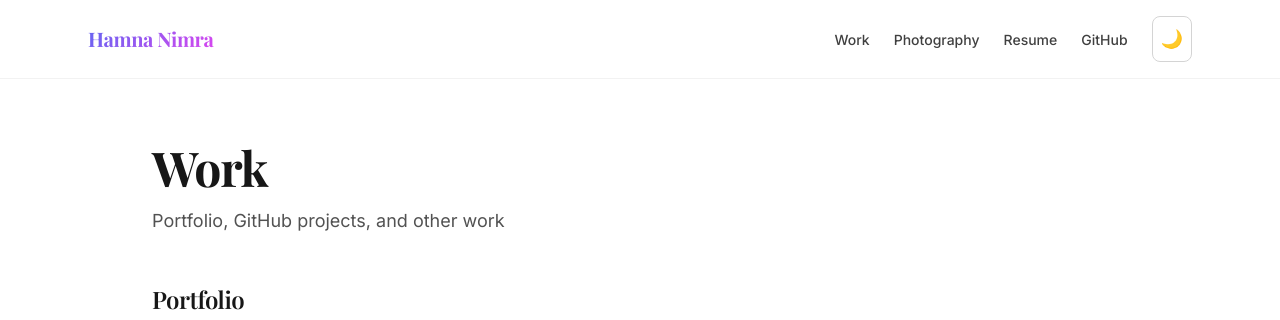
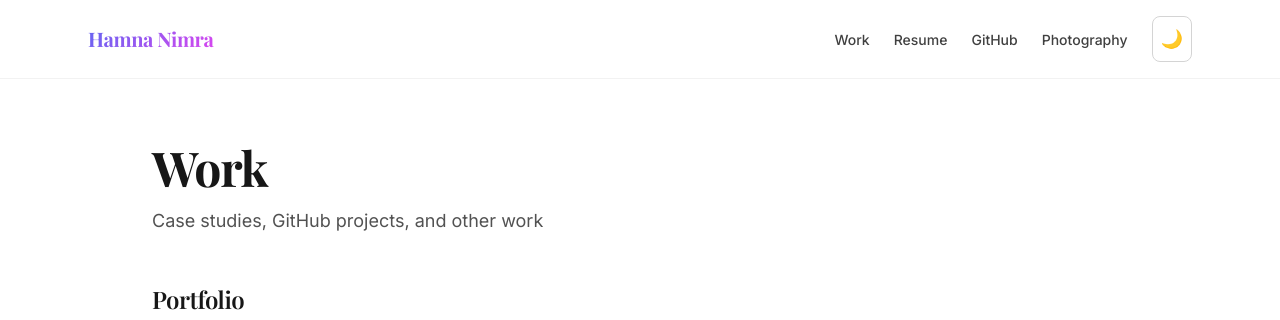
Before and after one commit to HamnaNimra/hamnanimra.github.io, a Jekyll site: the page built from work/index.html, in a window 1280 px wide and 1164 px high. Shown: the top 320 px of the window. Built offline with Jekyll 4.4.1, drawn with Linux system fonts in a browser that asks for light colours; nearby versions of some CDN libraries.

```diff
--- a/_layouts/base.html
+++ b/_layouts/base.html
@@ -158,16 +158,16 @@
           Work
           <span class="absolute bottom-0 left-0 w-0 h-0.5 bg-primary-500 group-hover:w-full transition-all duration-300"></span>
         </a></li>
-        <li><a href="{{ '/photography/' | relative_url }}" class="text-sm font-medium text-neutral-700 dark:text-neutral-300 hover:text-primary-600 dark:hover:text-primary-400 transition-colors relative group">
-          Photography
-          <span class="absolute bottom-0 left-0 w-0 h-0.5 bg-primary-500 group-hover:w-full transition-all duration-300"></span>
-        </a></li>
         <li><a href="{{ '/resume/' | relative_url }}" class="text-sm font-medium text-neutral-700 dark:text-neutral-300 hover:text-primary-600 dark:hover:text-primary-400 transition-colors relative group">
           Resume
           <span class="absolute bottom-0 left-0 w-0 h-0.5 bg-primary-500 group-hover:w-full transition-all duration-300"></span>
         </a></li>
         <li><a href="https://github.com/HamnaNImra" target="_blank" rel="noopener noreferrer" class="text-sm font-medium text-neutral-700 dark:text-neutral-300 hover:text-primary-600 dark:hover:text-primary-400 transition-colors relative group">
           GitHub
+          <span class="absolute bottom-0 left-0 w-0 h-0.5 bg-primary-500 group-hover:w-full transition-all duration-300"></span>
+        </a></li>
+        <li><a href="{{ '/photography/' | relative_url }}" class="text-sm font-medium text-neutral-700 dark:text-neutral-300 hover:text-primary-600 dark:hover:text-primary-400 transition-colors relative group">
+          Photography
           <span class="absolute bottom-0 left-0 w-0 h-0.5 bg-primary-500 group-hover:w-full transition-all duration-300"></span>
         </a></li>
         <li>
--- a/index.html
+++ b/index.html
@@ -27,7 +27,7 @@ description: Portfolio — Software Engineer & Product Thinking
       </p>
       <div class="flex flex-wrap gap-4 justify-center animate-slide-up" style="animation-delay: 0.2s">
         <a href="/work/" class="px-8 py-4 bg-gradient-to-r from-primary-600 to-accent-600 text-white rounded-lg font-semibold hover:from-primary-700 hover:to-accent-700 transition-all duration-300 shadow-lg hover:shadow-xl transform hover:scale-105 card-hover">
-          View Work →
+          View Portfolio →
         </a>
         <a href="/resume/" class="px-8 py-4 bg-white dark:bg-neutral-800 border-2 border-primary-300 dark:border-primary-700 text-primary-700 dark:text-primary-300 rounded-lg font-semibold hover:bg-primary-50 dark:hover:bg-primary-900/20 transition-all duration-300 shadow-md hover:shadow-lg transform hover:scale-105 card-hover">
           Resume
--- a/work/index.html
+++ b/work/index.html
@@ -1,19 +1,19 @@
 ---
 layout: base
-title: Work
-description: Portfolio, GitHub projects, and other work
+title: Portfolio
+description: Case studies, GitHub projects, and other work
 ---
 
 <div class="max-w-5xl mx-auto px-4 sm:px-6 py-16">
   <h1 class="font-display text-4xl sm:text-5xl font-bold mb-4 text-neutral-900 dark:text-white">Work</h1>
-  <p class="text-lg text-neutral-600 dark:text-neutral-400 mb-12">Portfolio, GitHub projects, and other work</p>
+  <p class="text-lg text-neutral-600 dark:text-neutral-400 mb-12">Case studies, GitHub projects, and other work</p>
 
   <!-- Portfolio Section -->
   <section class="mb-16">
     <h2 class="font-display text-2xl font-semibold mb-6 text-neutral-900 dark:text-white">Portfolio</h2>
     <p class="text-sm text-neutral-600 dark:text-neutral-400 mb-6">Product case studies demonstrating product thinking through implementation</p>
     <div class="grid md:grid-cols-2 lg:grid-cols-3 gap-6">
-      <a href="/work/case-studies/pit-strategy-case-study.html" class="group block bg-white dark:bg-neutral-800 rounded-xl border border-neutral-200 dark:border-neutral-700 p-6 card-hover relative overflow-hidden">
+      <a href="/case-studies/pit-strategy-case-study.html" class="group block bg-white dark:bg-neutral-800 rounded-xl border border-neutral-200 dark:border-neutral-700 p-6 card-hover relative overflow-hidden">
         <div class="absolute top-0 right-0 w-32 h-32 bg-gradient-to-br from-primary-100 to-accent-100 dark:from-primary-900/20 dark:to-accent-900/20 rounded-full blur-2xl opacity-0 group-hover:opacity-100 transition-opacity duration-500"></div>
         <div class="relative z-10">
           <h3 class="font-display text-xl font-semibold mb-2 text-neutral-900 dark:text-white group-hover:text-primary-600 dark:group-hover:text-primary-400 transition-colors">Pit Strategy Optimizer</h3>
@@ -21,7 +21,7 @@ description: Portfolio, GitHub projects, and other work
           <div class="text-xs text-neutral-500 dark:text-neutral-500">Product Case Study · February 2026</div>
         </div>
       </a>
-      <a href="/work/case-studies/microhelp-case-study.html" class="group block bg-white dark:bg-neutral-800 rounded-xl border border-neutral-200 dark:border-neutral-700 p-6 card-hover relative overflow-hidden">
+      <a href="/case-studies/microhelp-case-study.html" class="group block bg-white dark:bg-neutral-800 rounded-xl border border-neutral-200 dark:border-neutral-700 p-6 card-hover relative overflow-hidden">
         <div class="absolute top-0 right-0 w-32 h-32 bg-gradient-to-br from-primary-100 to-accent-100 dark:from-primary-900/20 dark:to-accent-900/20 rounded-full blur-2xl opacity-0 group-hover:opacity-100 transition-opacity duration-500"></div>
         <div class="relative z-10">
           <h3 class="font-display text-xl font-semibold mb-2 text-neutral-900 dark:text-white group-hover:text-primary-600 dark:group-hover:text-primary-400 transition-colors">MicroHelp</h3>
@@ -29,7 +29,7 @@ description: Portfolio, GitHub projects, and other work
           <div class="text-xs text-neutral-500 dark:text-neutral-500">Product Case Study · February 2026</div>
         </div>
       </a>
-      <a href="/work/case-studies/autoperfpy-case-study.html" class="group block bg-white dark:bg-neutral-800 rounded-xl border border-neutral-200 dark:border-neutral-700 p-6 card-hover relative overflow-hidden">
+      <a href="/case-studies/autoperfpy-case-study.html" class="group block bg-white dark:bg-neutral-800 rounded-xl border border-neutral-200 dark:border-neutral-700 p-6 card-hover relative overflow-hidden">
         <div class="absolute top-0 right-0 w-32 h-32 bg-gradient-to-br from-primary-100 to-accent-100 dark:from-primary-900/20 dark:to-accent-900/20 rounded-full blur-2xl opacity-0 group-hover:opacity-100 transition-opacity duration-500"></div>
         <div class="relative z-10">
           <h3 class="font-display text-xl font-semibold mb-2 text-neutral-900 dark:text-white group-hover:text-primary-600 dark:group-hover:text-primary-400 transition-colors">AutoPerfPy</h3>
```
Also changed, not shown: .github/workflows/sync-repos.yml.
